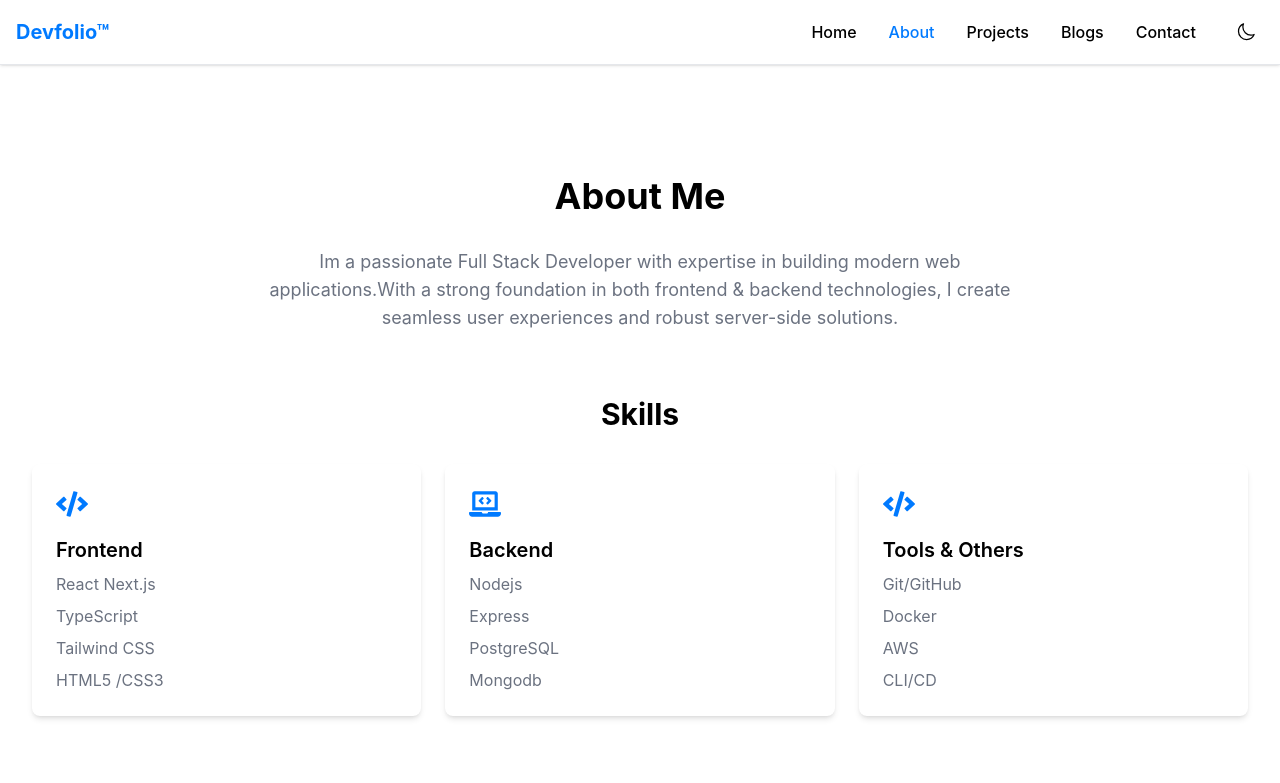
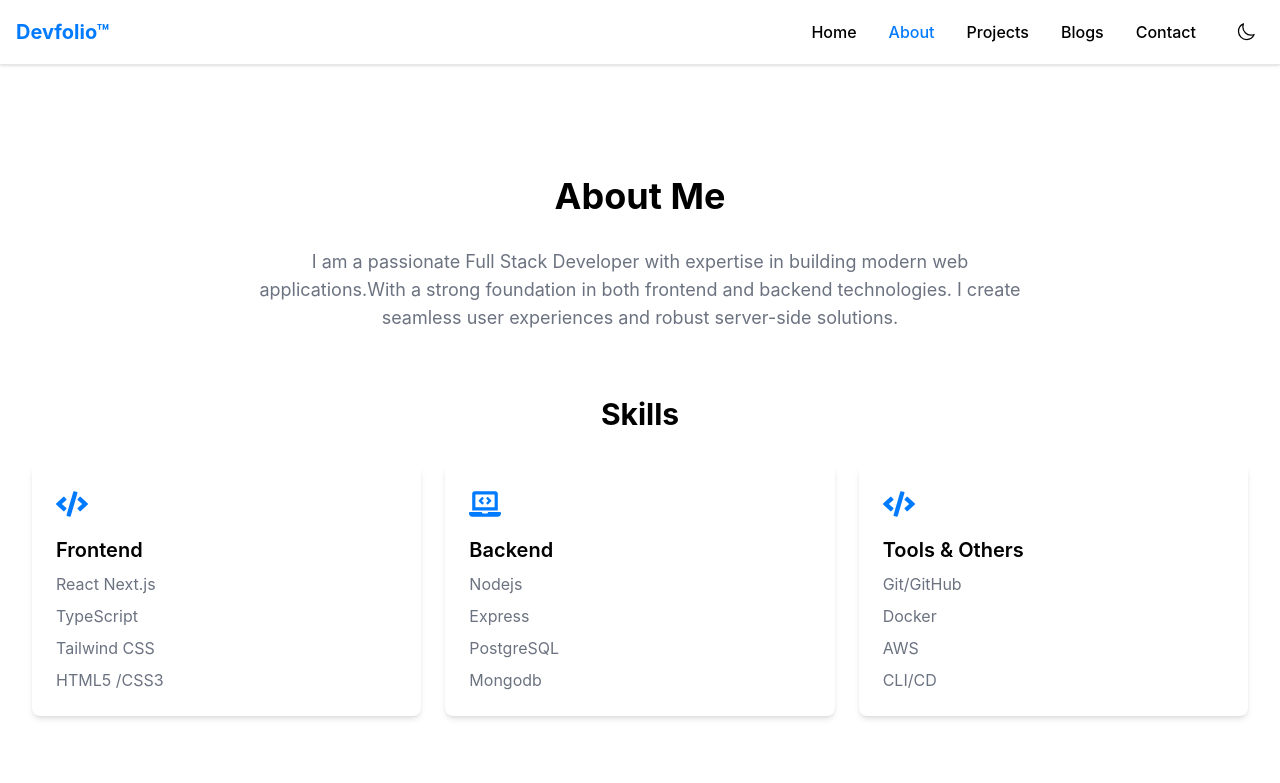
Before and after one commit to wardahrana/Wardah-Profile, a Next.js app: page /about in a window 1280 px wide. Shown: the top 783 px of the page. Built offline with nearby package versions, Linux system fonts and the light colour scheme.

Commit message:
Fix apostrophe issue in about page

```diff
--- a/src/app/about/page.tsx
+++ b/src/app/about/page.tsx
@@ -7,14 +7,14 @@ const About = () => {
       <h1 className='text-4xl  font-bold text-center mb-8'>  About Me</h1>
       {/*Bio section */}
       <section className='mb-16'>
-      <p className='text-lg text-secondary max-w-3xl mx-auto text-center'>Im a passionate Full Stack Developer with expertise in building  modern web applications.With a strong foundation in both frontend & backend technologies, I create seamless user experiences and robust server-side solutions.</p>
+        <p className='text-lg text-secondary max-w-3xl mx-auto text-center'>I am a passionate Full Stack Developer with expertise in building  modern web applications.With a strong foundation in both frontend  and backend technologies. I create seamless user experiences and robust server-side solutions.</p>
       </section>
       {/*Skills Section */}
       <section className='mb-16'>
-<h2  className=' section-title  '>Skills</h2>
-<div  className='grid grid-cols-2 md:grid-cols-2 lg:grid-cols-3 gap-6'>
+        <h2 className=' section-title  '>Skills</h2>
+        <div className='grid grid-cols-2 md:grid-cols-2 lg:grid-cols-3 gap-6'>
           <div className='bg-white dark:bg-dark/50  p-6 rounded-lg shadow-md  '>
-  <FaCode className="h-8 w-8 text-primary mb-4"/>
+            <FaCode className="h-8 w-8 text-primary mb-4" />
             <h3 className='text-xl font-semibold mb-2'>Frontend</h3>
             <ul className='text-secondary space-y-2'>
               <li>React Next.js</li>
@@ -24,7 +24,7 @@ const About = () => {
             </ul>
           </div>
           <div className='bg-white dark:bg-dark/50  p-6 rounded-lg shadow-md  '>
-  <FaLaptopCode className="h-8 w-8 text-primary mb-4"/>
+            <FaLaptopCode className="h-8 w-8 text-primary mb-4" />
             <h3 className='text-xl font-semibold mb-2'>Backend</h3>
             <ul className='text-secondary space-y-2'>
               <li>Nodejs</li>
@@ -34,7 +34,7 @@ const About = () => {
             </ul>
           </div>
           <div className='bg-white dark:bg-dark/50  p-6 rounded-lg shadow-md  '>
-  <FaCode className="h-8 w-8 text-primary mb-4"/>
+            <FaCode className="h-8 w-8 text-primary mb-4" />
             <h3 className='text-xl font-semibold mb-2'>Tools & Others</h3>
             <ul className='text-secondary space-y-2'>
               <li>Git/GitHub</li>
@@ -85,7 +85,7 @@ const About = () => {
           <div className='bg-white dark:bg-dark/50 p-6 rounded-lg shadow-md'>
             <h3 className='text-xl font-semibold mb-2'>Bachelor Science in Computer Science</h3>
             <p className='text-primary mb-2'> Quaid-e-Azam University . 2022-2026</p>
-           <p  className='text-sm text-gray-600'>Graduated with honors and focused on web development and Software Engineering</p>
+            <p className='text-sm text-gray-600'>Graduated with honors and focused on web development and Software Engineering</p>
           </div>
         </div>
       </section>
```
Lines whose indentation alone changed are shown as unchanged.
